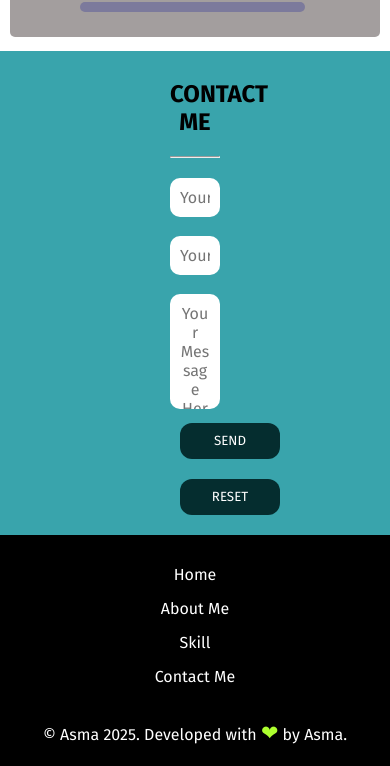
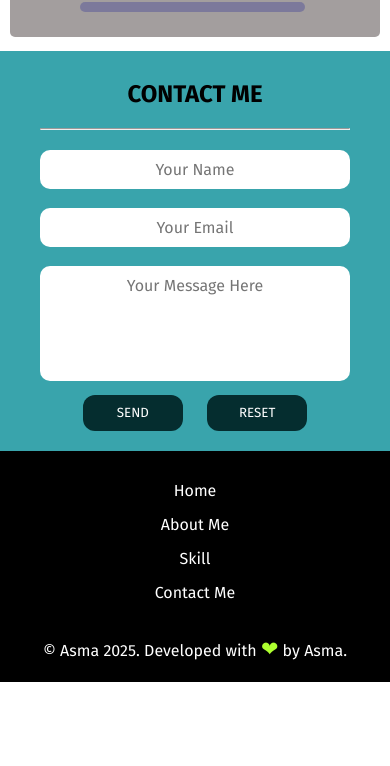
Before and after one commit to Asma-201/Portfolio-Project, a plain HTML site: page index.html in a window 390 px wide. Shown: the part 4039-4805 px from the top of the page. After the commit the page ends 4721 px from the top, so only its background shows below. Drawn offline with Linux system fonts and the light colour scheme.

Commit message:
updated the css code for responsive on mobile device

```diff
--- a/style.css
+++ b/style.css
@@ -301,8 +301,8 @@ p{
 .contact{
     background-color: #39a4ac;
     text-align: center;
-    padding-left: 85px;
-    padding-right: 85px;
+    padding-left: 20px;
+    padding-right: 20px;
 }
 .contact input, textarea{
     width: 100%;
```
